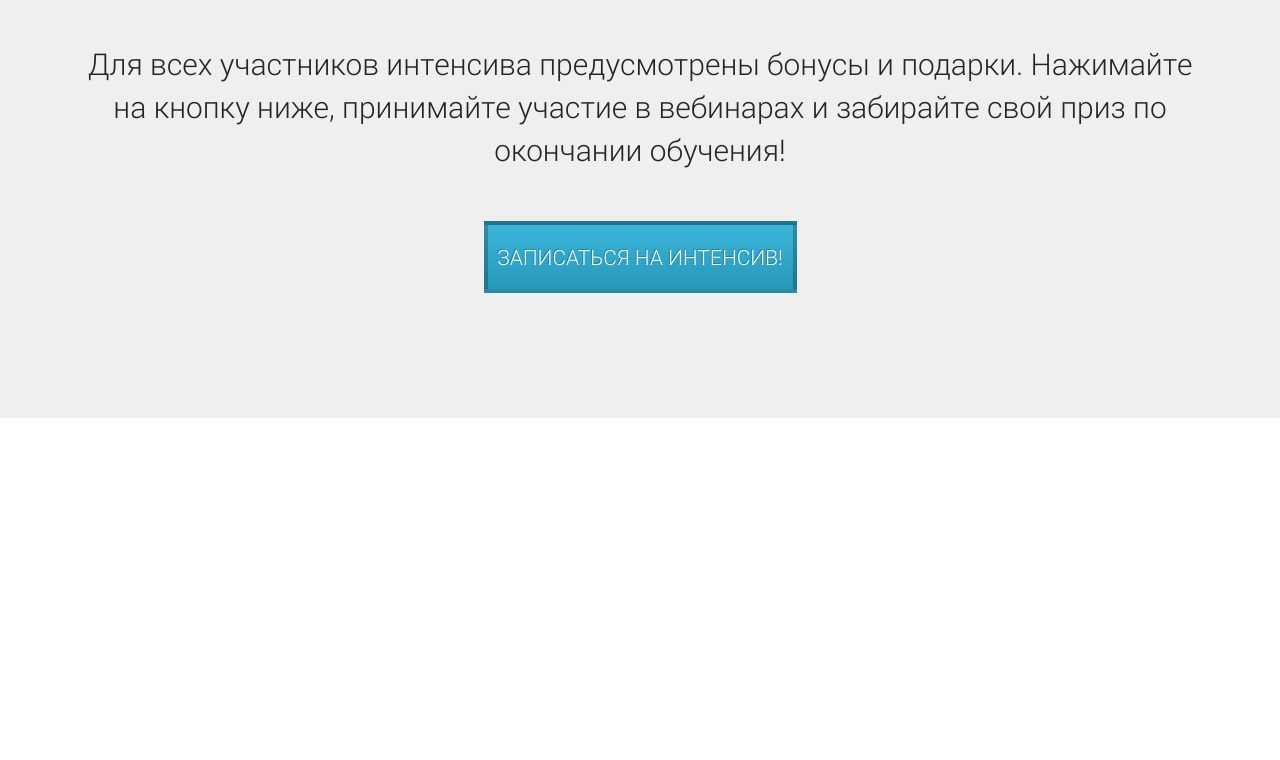
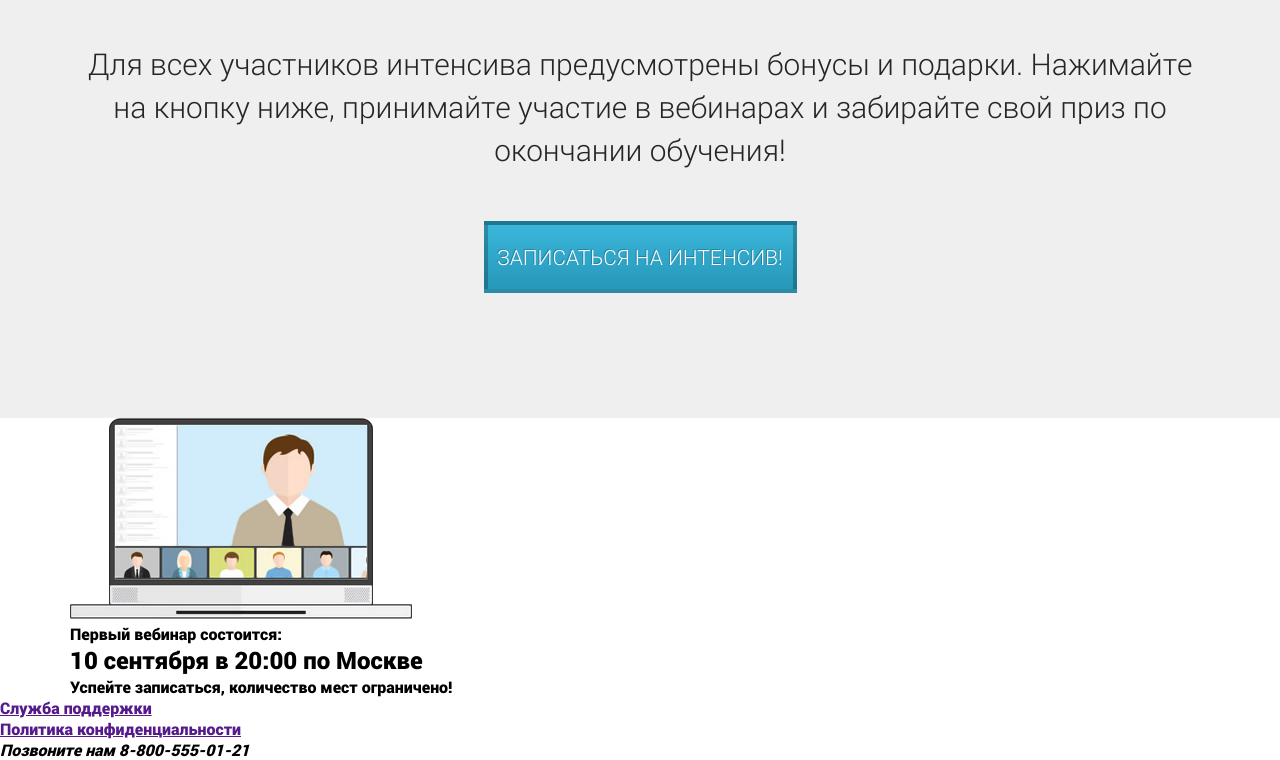
Before and after one commit to evgeshencia/wordpress_landing, a plain HTML site: page index.html in a window 1280 px wide. Shown: the part 2800-3560 px from the top of the page. Before the commit the page ends 3218 px from the top, so only its background shows below. Drawn offline with Linux system fonts and the light colour scheme.

Commit message:
Update index.html

```diff
--- a/index.html
+++ b/index.html
@@ -127,6 +127,22 @@
 
   </div>
   </section>
+  <section class="vebinar">
+    <div class="container">
+      <img src="/icons/screens/bottom_scn.png" alt="" class="vebinar_img">
+      <div class="vebinar_descr">Первый вебинар состоится:</div>
+      <h2 class="vebianar_time">10 сентября в 20:00 по Москве</h2>
+      <div class="subscribe">Успейте записаться, количество мест ограничено!</div>
+    </div>
+  </section>
 
+  <footer>
+    <nav class="information">
+      <a href="">Служба поддержки</a>
+      <div class="information_divider"></div>
+      <a href="">Политика конфиденциальности</a>
+    </nav>
+    <address class="footer_phnum">Позвоните нам 8-800-555-01-21</address>
+  </footer>
 </body>
 </html>
```
